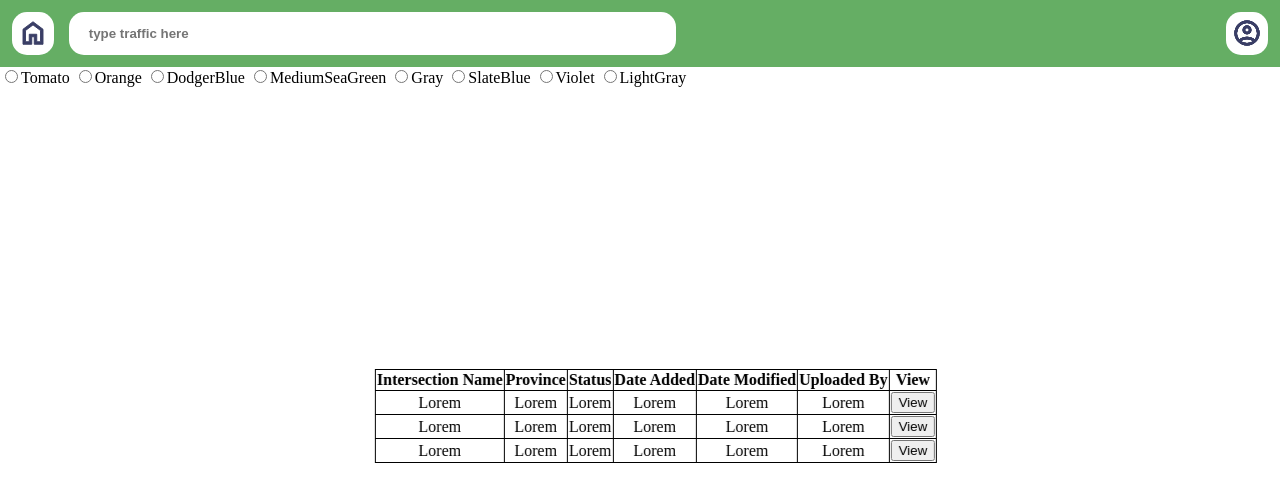
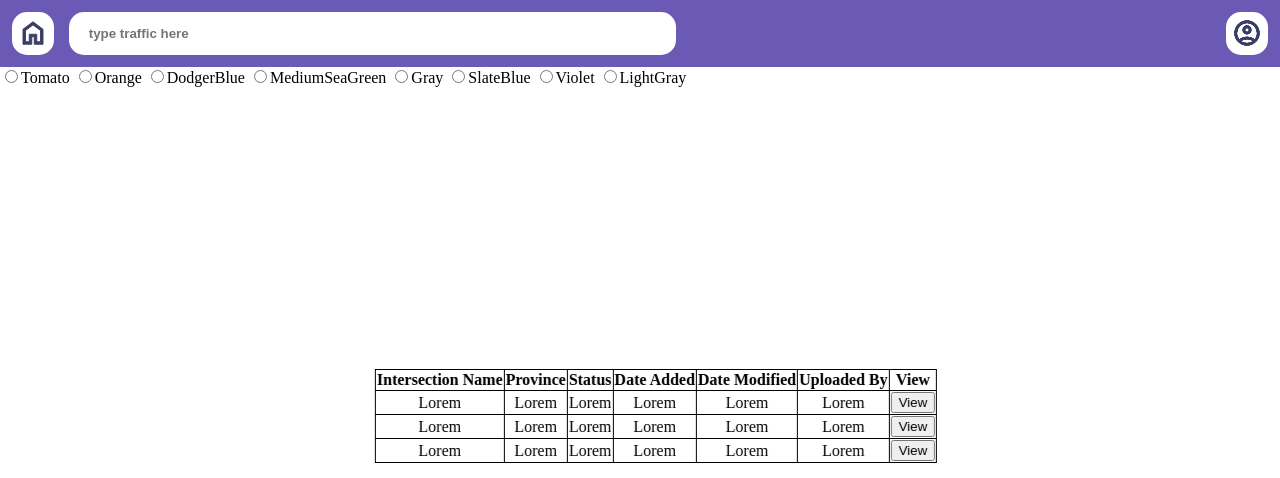
Before and after one commit to CN332nawaphoom/cn332-nawaphoom, a Django app: page / in a window 1280 px wide. Shown: the top 478 px of the page. Run offline with Django 4.2, Linux system fonts and the light colour scheme; the visitor is signed in with stand-in values (Sample User, id 1).

Commit message:
test workflow

```diff
--- a/django_project/static/css/navbar.css
+++ b/django_project/static/css/navbar.css
@@ -9,7 +9,7 @@ main{
 
 nav {
     display: flex;
-    background: #65ae64;
+    background: #6b5ab5;
     padding: 0.5em;
     font-size: 24px;
 }
```
